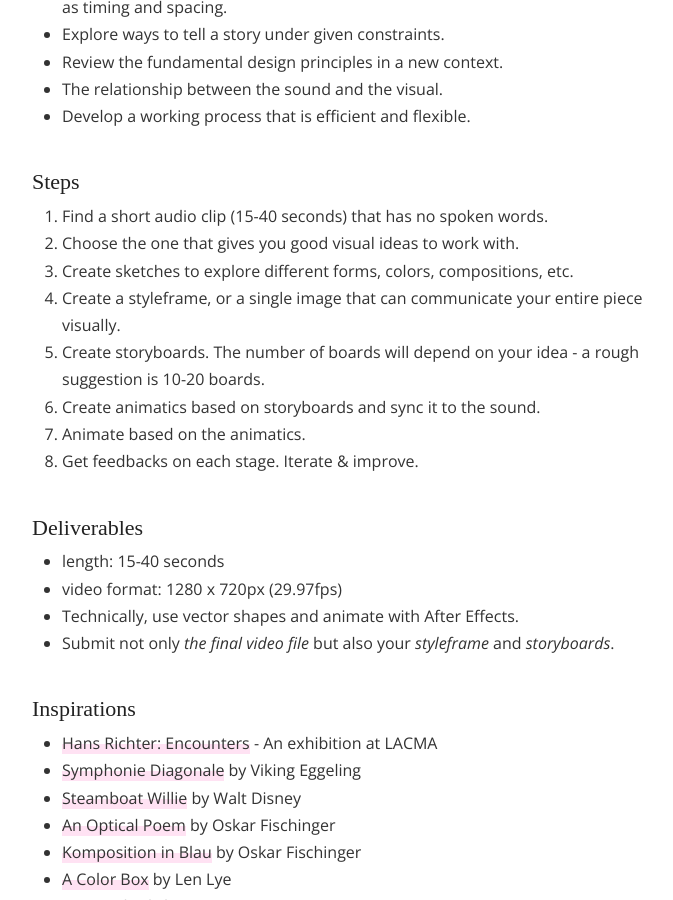
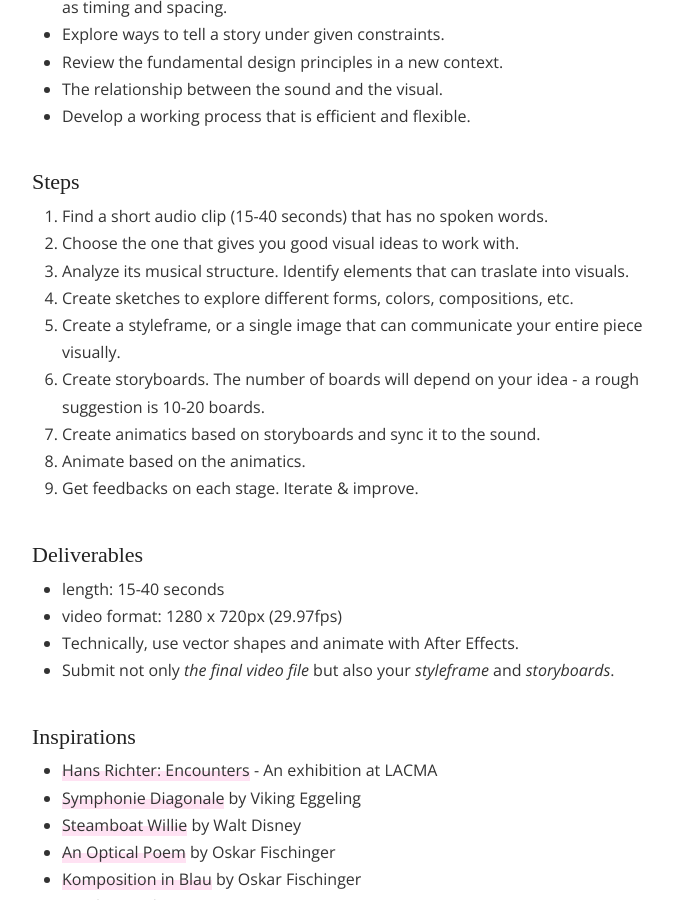
Before and after one commit to Mirandadaa/mica-gd300, a Jekyll site: the page built from _posts/130-6-1-proj-animate-sound.md, in a window 1280 px wide and 900 px high, scrolled down 1636 px. Shown: the whole window, without its empty margins (288-961 px from the left). Built offline with Jekyll 4.4.1, drawn with Linux system fonts in a browser that asks for light colours; some web fonts are replaced.

Commit message:
quick edit

```diff
--- a/_posts/130-6-1-proj-animate-sound.md
+++ b/_posts/130-6-1-proj-animate-sound.md
@@ -44,12 +44,13 @@ Additionally, think about how you can use all the design elements in this contex
 ## Steps
 1. Find a short audio clip (15-40 seconds) that has no spoken words.
 2. Choose the one that gives you good visual ideas to work with.
-3. Create sketches to explore different forms, colors, compositions, etc.
-4. Create a styleframe, or a single image that can communicate your entire piece visually.
-5. Create storyboards. The number of boards will depend on your idea - a rough suggestion is 10-20 boards.
-6. Create animatics based on storyboards and sync it to the sound.
-7. Animate based on the animatics.
-8. Get feedbacks on each stage. Iterate & improve.
+3. Analyze its musical structure. Identify elements that can traslate into visuals.
+4. Create sketches to explore different forms, colors, compositions, etc.
+5. Create a styleframe, or a single image that can communicate your entire piece visually.
+6. Create storyboards. The number of boards will depend on your idea - a rough suggestion is 10-20 boards.
+7. Create animatics based on storyboards and sync it to the sound.
+8. Animate based on the animatics.
+9. Get feedbacks on each stage. Iterate & improve.
 
 
 
```
Also changed, not shown: other parts of _posts/130-6-1-proj-animate-sound.md (+1 -1 lines).
